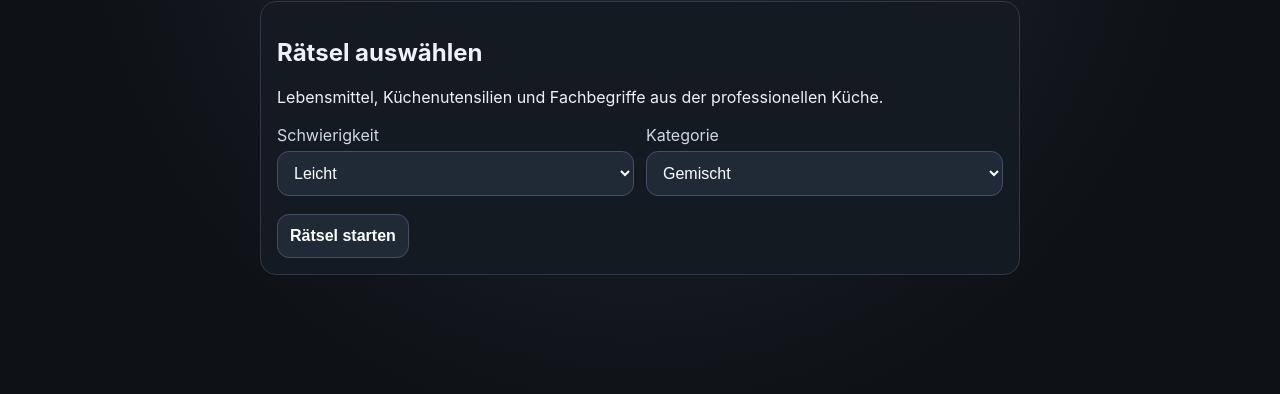
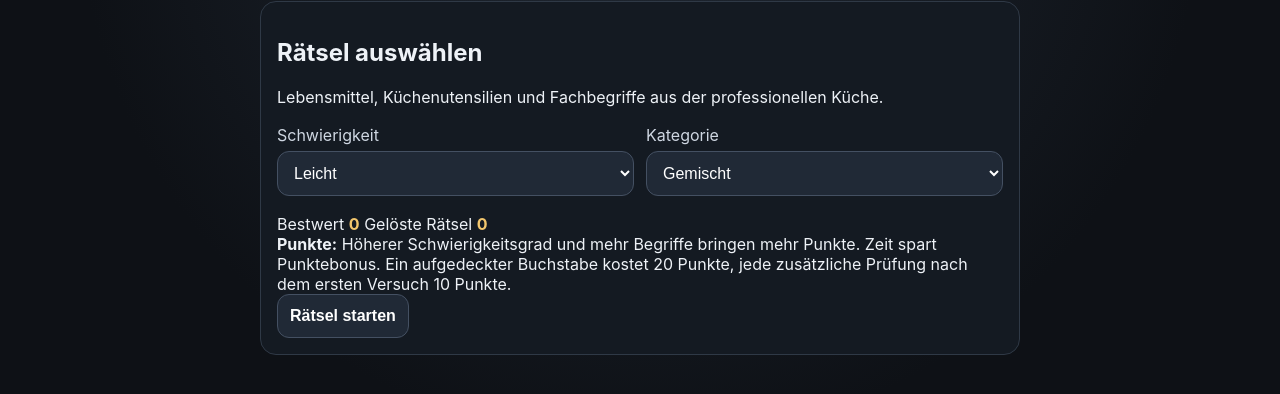
Before and after one commit to Sire65/KC-Kuechen-Detektiv, a website: page games/kreuzwortraetsel/index.html in a window 1280 px wide. Shown: the part 116-510 px from the top of the page. Drawn offline with Linux system fonts and the light colour scheme.

Commit message:
Add crossword stats and scoring info

```diff
--- a/games/kreuzwortraetsel/index.html
+++ b/games/kreuzwortraetsel/index.html
@@ -20,6 +20,13 @@
       <label>Schwierigkeit<select id="difficulty"><option value="easy">Leicht</option><option value="medium">Mittel</option><option value="hard">Schwer</option></select></label>
       <label>Kategorie<select id="category"><option value="all">Gemischt</option><option value="food">Lebensmittel</option><option value="utensil">Utensilien</option><option value="technique">Fachbegriffe</option></select></label>
     </div>
+    <div class="saved-stats">
+      <span>Bestwert <strong id="bestScore">0</strong></span>
+      <span>Gelöste Rätsel <strong id="solvedCount">0</strong></span>
+    </div>
+    <div class="rules">
+      <b>Punkte:</b> Höherer Schwierigkeitsgrad und mehr Begriffe bringen mehr Punkte. Zeit spart Punktebonus. Ein aufgedeckter Buchstabe kostet 20 Punkte, jede zusätzliche Prüfung nach dem ersten Versuch 10 Punkte.
+    </div>
     <button id="startBtn">Rätsel starten</button>
   </section>
 
@@ -34,7 +41,7 @@
     </section>
     <section class="controls">
       <button id="checkBtn">Prüfen</button>
-      <button id="hintBtn" class="secondary">Hinweis −20</button>
+      <button id="hintBtn" class="secondary">Buchstabe aufdecken −20</button>
       <button id="solveBtn" class="secondary">Auflösen</button>
     </section>
     <section id="feedback" class="panel feedback"></section>
```
